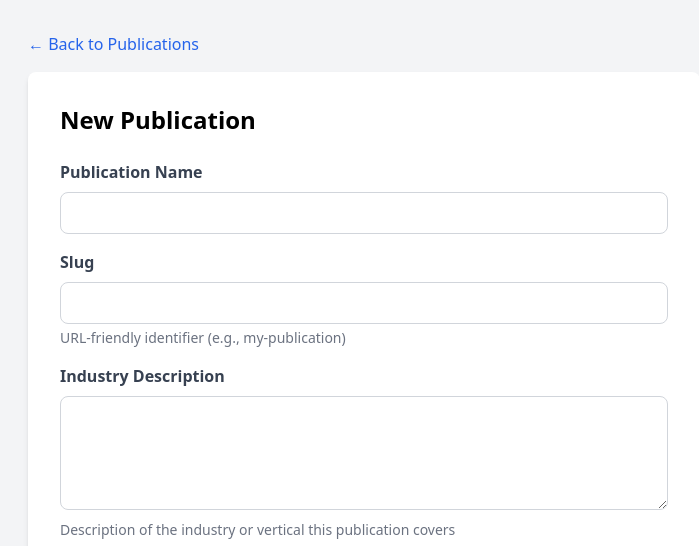
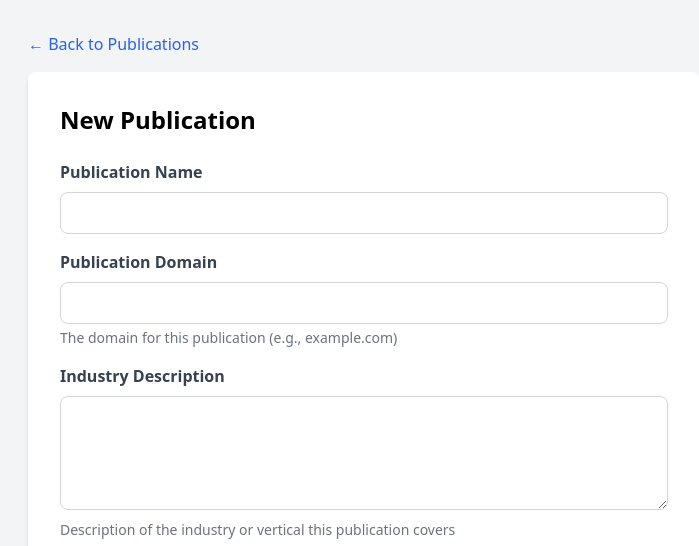
Before and after one commit to asmith-watt/Watt-news, a Flask app: template app/templates/admin/publication_form.html in a window 1280 px wide. Shown: the top 546 px of the page, without its empty margins (276-975 px from the left). Run offline with Flask 3, Linux system fonts and the light colour scheme; the template is opened without the code that fills it: values that come from a table or form of the project are taken from there, others are empty; some libraries are stand-ins or nearby versions.

Commit message:
Rename publication slug field, update API for CMS.

```diff
--- a/app/admin/forms.py
+++ b/app/admin/forms.py
@@ -6,7 +6,7 @@ from app.models import User, SourceType
 
 class PublicationForm(FlaskForm):
     name = StringField('Publication Name', validators=[DataRequired()])
-    slug = StringField('Slug', validators=[DataRequired()])
+    publication_domain = StringField('Publication Domain', validators=[DataRequired()])
     industry_description = TextAreaField('Industry Description', validators=[Optional()])
     reader_personas = TextAreaField('Target Reader Personas', validators=[Optional()])
     reader_pain_points = TextAreaField('Reader Pain Points & Needs', validators=[Optional()])
--- a/app/admin/routes.py
+++ b/app/admin/routes.py
@@ -47,7 +47,7 @@ def new_publication():
     if form.validate_on_submit():
         publication = Publication(
             name=form.name.data,
-            slug=form.slug.data,
+            publication_domain=form.publication_domain.data,
             industry_description=form.industry_description.data,
             reader_personas=form.reader_personas.data,
             reader_pain_points=form.reader_pain_points.data,
@@ -72,7 +72,7 @@ def edit_publication(id):
 
     if form.validate_on_submit():
         publication.name = form.name.data
-        publication.slug = form.slug.data
+        publication.publication_domain = form.publication_domain.data
         publication.industry_description = form.industry_description.data
         publication.reader_personas = form.reader_personas.data
         publication.reader_pain_points = form.reader_pain_points.data
--- a/app/api/routes.py
+++ b/app/api/routes.py
@@ -302,7 +302,7 @@ def get_publications():
             {
                 'id': pub.id,
                 'name': pub.name,
-                'slug': pub.slug,
+                'publication_domain': pub.publication_domain,
                 'industry': pub.industry_description,
                 'reader_personas': pub.reader_personas,
                 'reader_pain_points': pub.reader_pain_points
@@ -327,7 +327,7 @@ def get_publication(publication_id):
     return jsonify({
         'id': publication.id,
         'name': publication.name,
-        'slug': publication.slug,
+        'publication_domain': publication.publication_domain,
         'industry_description': publication.industry_description,
         'reader_personas': publication.reader_personas,
         'reader_pain_points': publication.reader_pain_points,
--- a/app/models.py
+++ b/app/models.py
@@ -76,7 +76,7 @@ class Role(db.Model):
 class Publication(db.Model):
     id = db.Column(db.Integer, primary_key=True)
     name = db.Column(db.String(128), unique=True, nullable=False)
-    slug = db.Column(db.String(128), unique=True, nullable=False, index=True)
+    publication_domain = db.Column(db.String(128), unique=True, nullable=False, index=True)
     industry_description = db.Column(db.Text)
     reader_personas = db.Column(db.Text)
     reader_pain_points = db.Column(db.Text)
--- a/app/templates/admin/publication_form.html
+++ b/app/templates/admin/publication_form.html
@@ -23,14 +23,14 @@
             </div>
 
             <div class="mb-4">
-                {{ form.slug.label(class="block text-gray-700 font-bold mb-2") }}
-                {{ form.slug(class="w-full px-3 py-2 border border-gray-300 rounded-lg focus:outline-none focus:border-blue-500") }}
-                {% if form.slug.errors %}
-                    {% for error in form.slug.errors %}
+                {{ form.publication_domain.label(class="block text-gray-700 font-bold mb-2") }}
+                {{ form.publication_domain(class="w-full px-3 py-2 border border-gray-300 rounded-lg focus:outline-none focus:border-blue-500") }}
+                {% if form.publication_domain.errors %}
+                    {% for error in form.publication_domain.errors %}
                     <p class="text-red-500 text-sm mt-1">{{ error }}</p>
                     {% endfor %}
                 {% endif %}
-                <p class="text-gray-500 text-sm mt-1">URL-friendly identifier (e.g., my-publication)</p>
+                <p class="text-gray-500 text-sm mt-1">The domain for this publication (e.g., example.com)</p>
             </div>
 
             <div class="mb-4">
--- a/app/templates/admin/publications.html
+++ b/app/templates/admin/publications.html
@@ -15,7 +15,7 @@
         <thead class="bg-gray-50">
             <tr>
                 <th class="px-6 py-3 text-left text-xs font-medium text-gray-500 uppercase">Name</th>
-                <th class="px-6 py-3 text-left text-xs font-medium text-gray-500 uppercase">Slug</th>
+                <th class="px-6 py-3 text-left text-xs font-medium text-gray-500 uppercase">Domain</th>
                 <th class="px-6 py-3 text-left text-xs font-medium text-gray-500 uppercase">Status</th>
                 <th class="px-6 py-3 text-left text-xs font-medium text-gray-500 uppercase">Actions</th>
             </tr>
@@ -24,7 +24,7 @@
             {% for pub in publications %}
             <tr class="hover:bg-gray-50">
                 <td class="px-6 py-4 font-medium">{{ pub.name }}</td>
-                <td class="px-6 py-4 text-gray-500">{{ pub.slug }}</td>
+                <td class="px-6 py-4 text-gray-500">{{ pub.publication_domain }}</td>
                 <td class="px-6 py-4">
                     <span class="px-2 py-1 text-xs rounded-full {% if pub.is_active %}bg-green-100 text-green-800{% else %}bg-red-100 text-red-800{% endif %}">
                         {% if pub.is_active %}Active{% else %}Inactive{% endif %}
```
Also changed, not shown: app/main/routes.py (+21 -9 lines).
